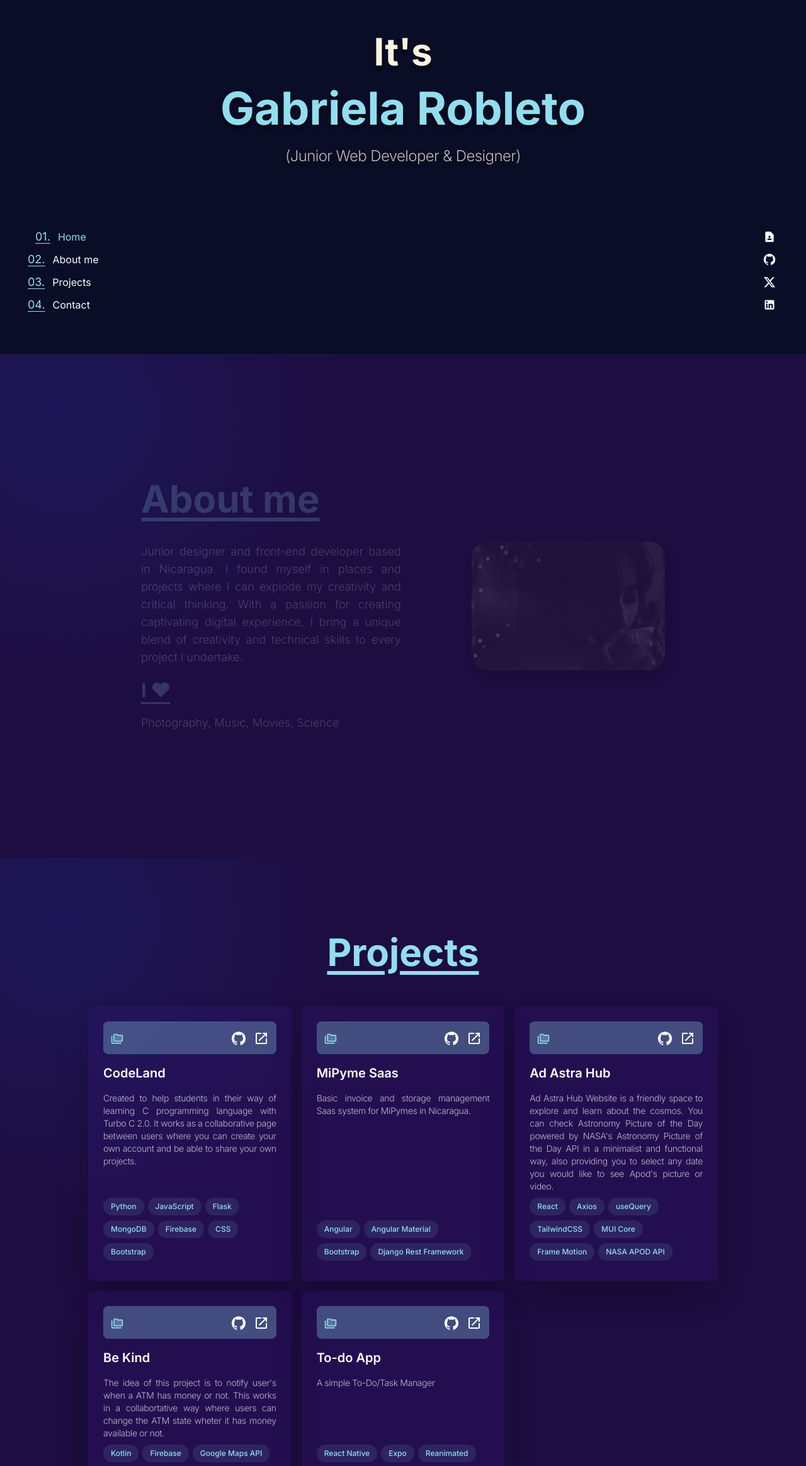
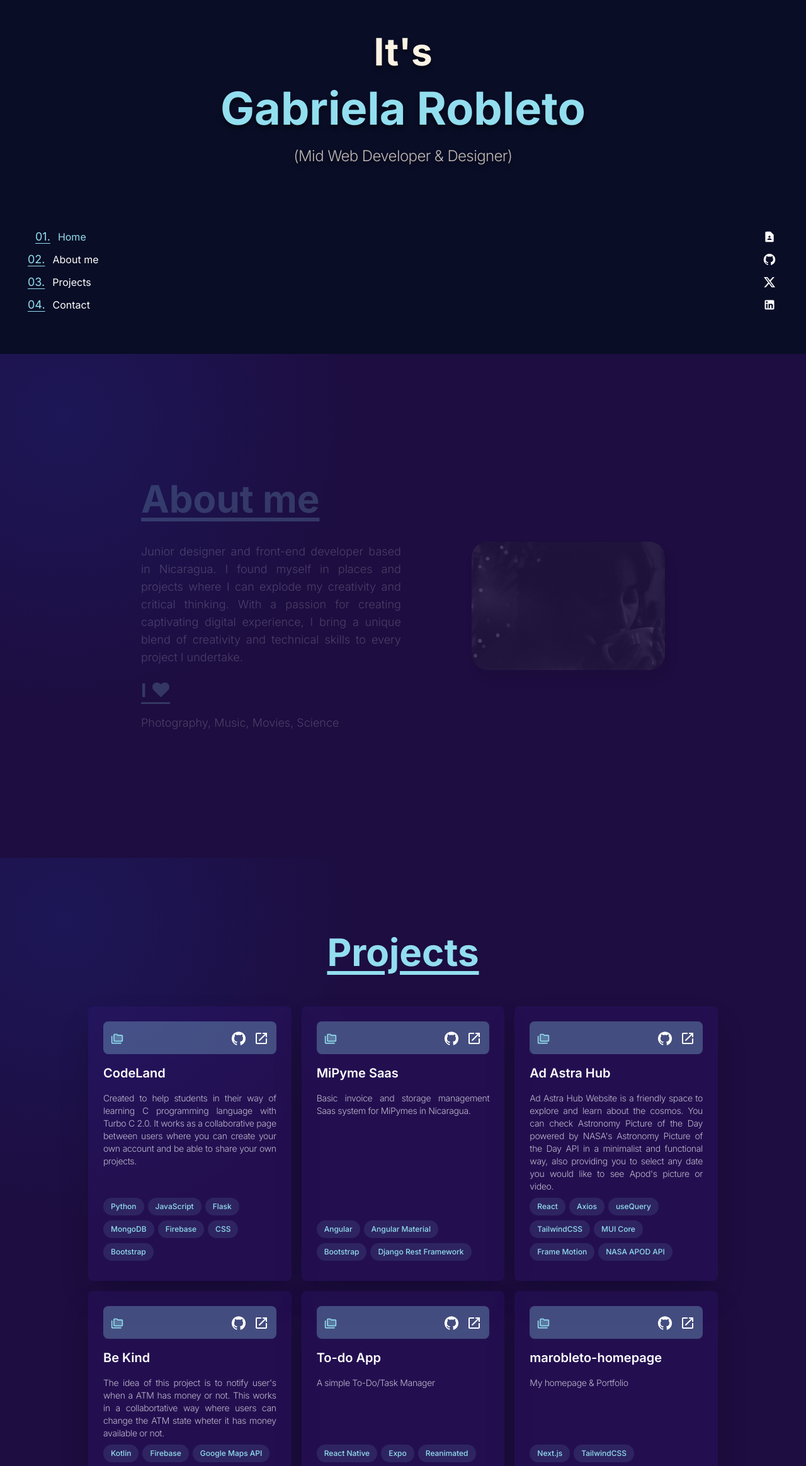
Before and after one commit to mgrobleto/marobleto-homepage, a Next.js app: page / in a window 1280 px wide. Shown: the part 238-2566 px from the top of the page at 63% size. Built offline with nearby package versions, Linux system fonts and the light colour scheme.

Commit message:
Added personal homepage to projects view

```diff
--- a/src/components/social-media-links.tsx
+++ b/src/components/social-media-links.tsx
@@ -10,12 +10,12 @@
         <div className="fixed xl:flex flex-col max-w-md h-auto px-10 bottom-10 bg-transparent right-2">
             <div className="flex flex-col justify-between items-end my-5">
                 <AnimatedSocialLink
-                    href="https://drive.google.com/file/d/18skvdwnflwRcPdTh4ot4LH5AWAAhdctm/view?usp=sharing"
+                    href="https://drive.google.com/file/d/1nCmxHIxhaUA_WEcuwypkw-ecXXMjjqNM/view?usp=sharing"
                     icon={<ContactPageIcon fontSize="small" />}
                     classname="hover:text-[#92DEEF]"
                     color="#92DEEF"
                 >
-                    My R&eacute;sum&eacute;
+                    Full R&eacute;sum&eacute;
                 </AnimatedSocialLink>
                 <AnimatedSocialLink
                     href='https://github.com/mgrobleto'
--- a/src/pages/intro.tsx
+++ b/src/pages/intro.tsx
@@ -38,7 +38,7 @@
                             <h1 className="mb-6 text-4xl lg:text-6xl font-bold">It&apos;s </h1>
                             <h1 className="mb-6 text-5xl lg:text-7xl font-bold"> <span className='text-theme font-bold'>Gabriela Robleto</span> </h1>
                             <h2 className="mb-2 font-light text-sm lg:text-2xl tracking-tight opacity-75">
-                                <p>(Junior Web Developer &amp; Designer)</p>
+                                <p>(Mid Web Developer &amp; Designer)</p>
                             </h2>
                         </div>
                     </FadeInSection>
--- a/src/pages/works.tsx
+++ b/src/pages/works.tsx
@@ -74,6 +74,15 @@
         githubLink: 'https://github.com/mgrobleto/todo-app',
         websiteLink: '',
         role: 'Frontend Dev'
+    },
+
+    project6: {
+        title: 'marobleto-homepage',
+        description: 'My homepage & Portfolio',
+        stack: ['Next.js', 'TailwindCSS', 'MUI Icon Material'],
+        githubLink: 'https://github.com/mgrobleto/marobleto-homepage',
+        websiteLink: 'https://marobleto-portfolio.vercel.app/',
+        role: 'Frontend Dev'
     }
 }
 
```
